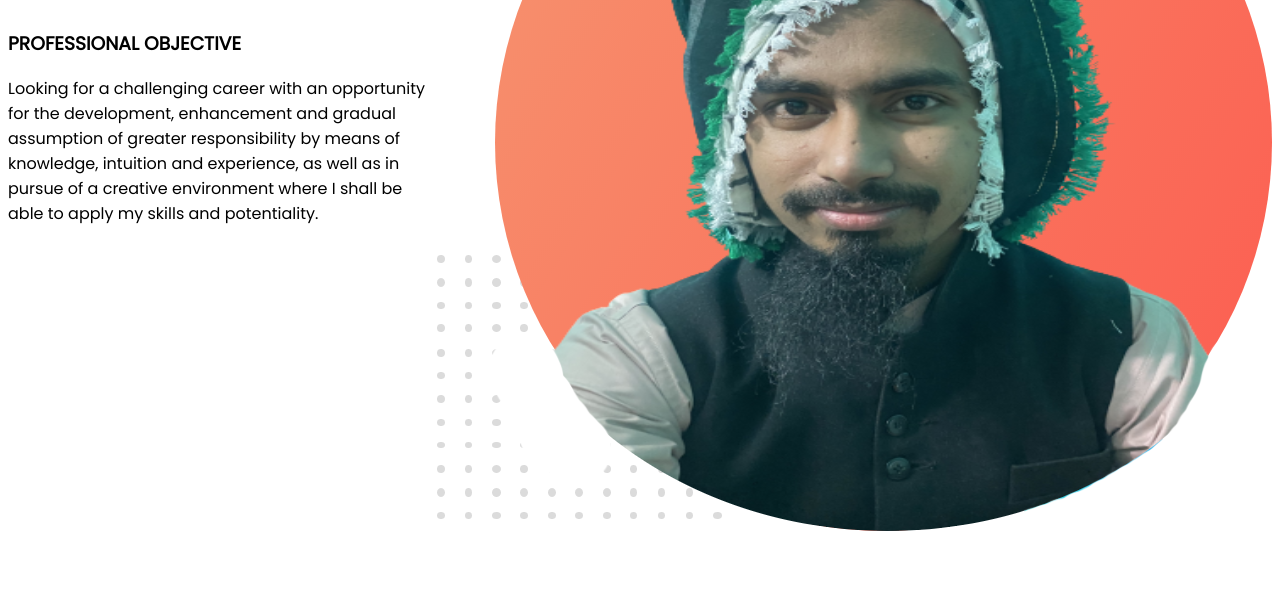
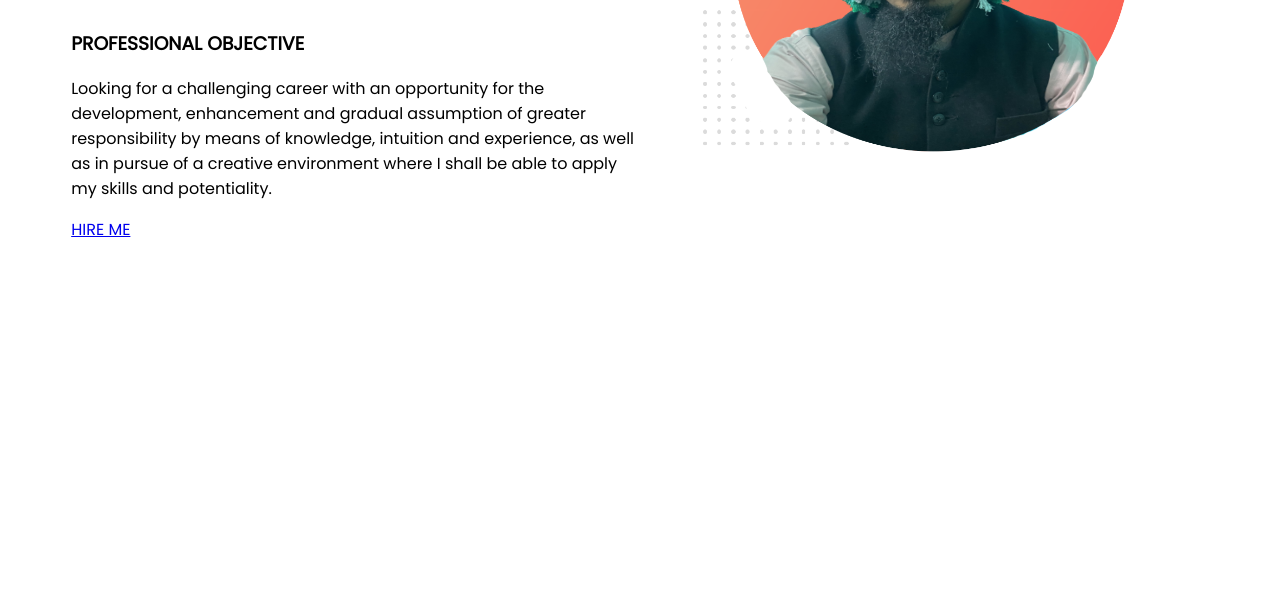
Before and after one commit to Solimullah10/developer-portfolio, a plain HTML site: page index.html in a window 1280 px wide. Shown: the part 254-852 px from the top of the page. After the commit the page ends 800 px from the top, so only its background shows below. Drawn offline with Linux system fonts and the light colour scheme.

Commit message:
Add anchor

```diff
--- a/index.html
+++ b/index.html
@@ -22,9 +22,10 @@
                 assumption
                 of greater responsibility by means of knowledge, intuition and experience, as well as in pursue of a
                 creative environment where I shall be able to apply my skills and potentiality.</p>
+            <a target="_blank" href="https://www.linkedin.com/in/s071m/">HIRE ME</a>
         </div>
 
-        <div class="right-side">
+        <div class="half-width">
             <img src="images/my-bg.png" alt="Profile image">
         </div>
     </section>
--- a/style.css
+++ b/style.css
@@ -12,4 +12,9 @@ section{
 }
 .half-width{
     width: 50%;
+    padding-left: 5%;
 }
+.half-width img{
+    width: 75%;
+
+}
```
